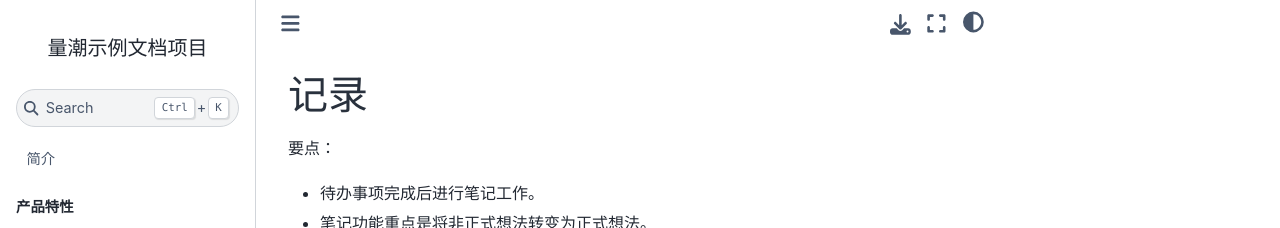
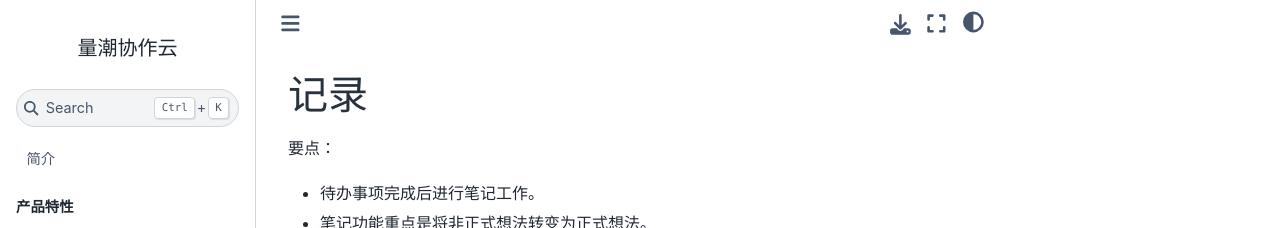
Before and after one commit to quanttide/qtcloud-collab-prd, a Jupyter Book: the page built from features/noting/README.md, in a window 1280 px wide. Shown: the top 228 px of the page. Built offline with Jupyter Book 1.0.4 settings and Sphinx 7.4.7 and the Sphinx Book theme 1.1.4, drawn with Linux system fonts in a browser that asks for light colours.

Commit message:
config: 重命名标题

```diff
--- a/_config.yml
+++ b/_config.yml
@@ -1,7 +1,7 @@
 # https://jupyterbook.org/en/stable/customize/config.html
 name: quanttide-example-of-documentation
-title: 量潮示例文档项目
+title: 量潮协作云
 author: 量潮科技
-description: 量潮文档项目实例
+description: 量潮协作云产品README文档
 # Jupyter Book Config
 only_build_toc_files: true
```
